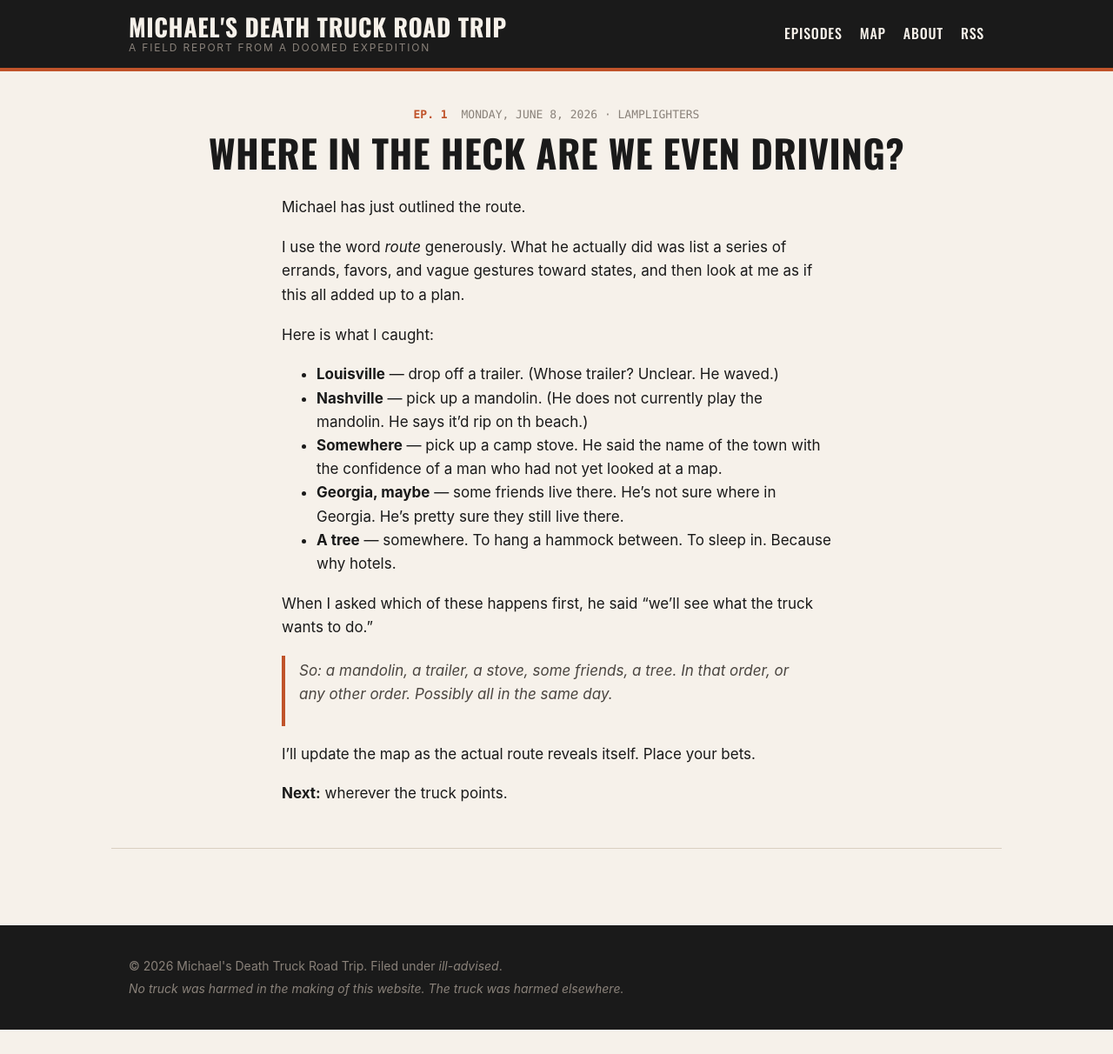
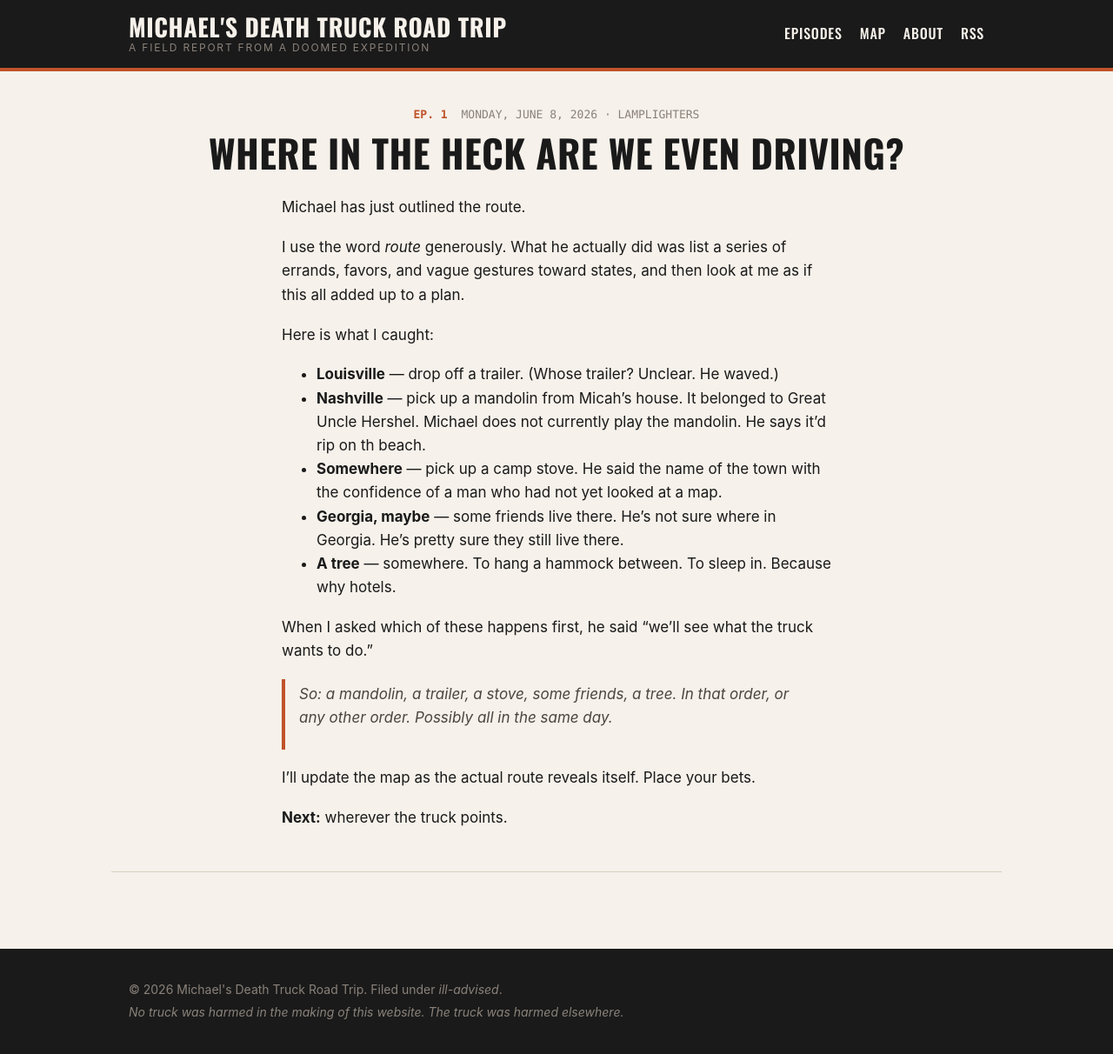
Before and after one commit to NmVAson/michaelsdeathtruckroadtrip, a Jekyll site: the page built from _posts/2026-06-01-the-truck-wont-start.md, in a window 1280 px wide. Shown: the whole page at 87% size. Built offline with Jekyll 4.4.1, drawn with Linux system fonts in a browser that asks for light colours; before the commit the page ends 1184 px from its top, so only the background shows below that.

```diff
--- a/_posts/2026-06-01-the-truck-wont-start.md
+++ b/_posts/2026-06-01-the-truck-wont-start.md
@@ -19,8 +19,9 @@
 Here is what I caught:
 
 - **Louisville** &mdash; drop off a trailer. (Whose trailer? Unclear. He waved.)
-- **Nashville** &mdash; pick up a mandolin. (He does not currently play the
-  mandolin. He says it'd rip on th beach.)
+- **Nashville** &mdash; pick up a mandolin from Micah's house. It belonged to
+  Great Uncle Hershel. Michael does not currently play the mandolin. He says
+  it'd rip on th beach.
 - **Somewhere** &mdash; pick up a camp stove. He said the name of the town with
   the confidence of a man who had not yet looked at a map.
 - **Georgia, maybe** &mdash; some friends live there. He's not sure where in
```
